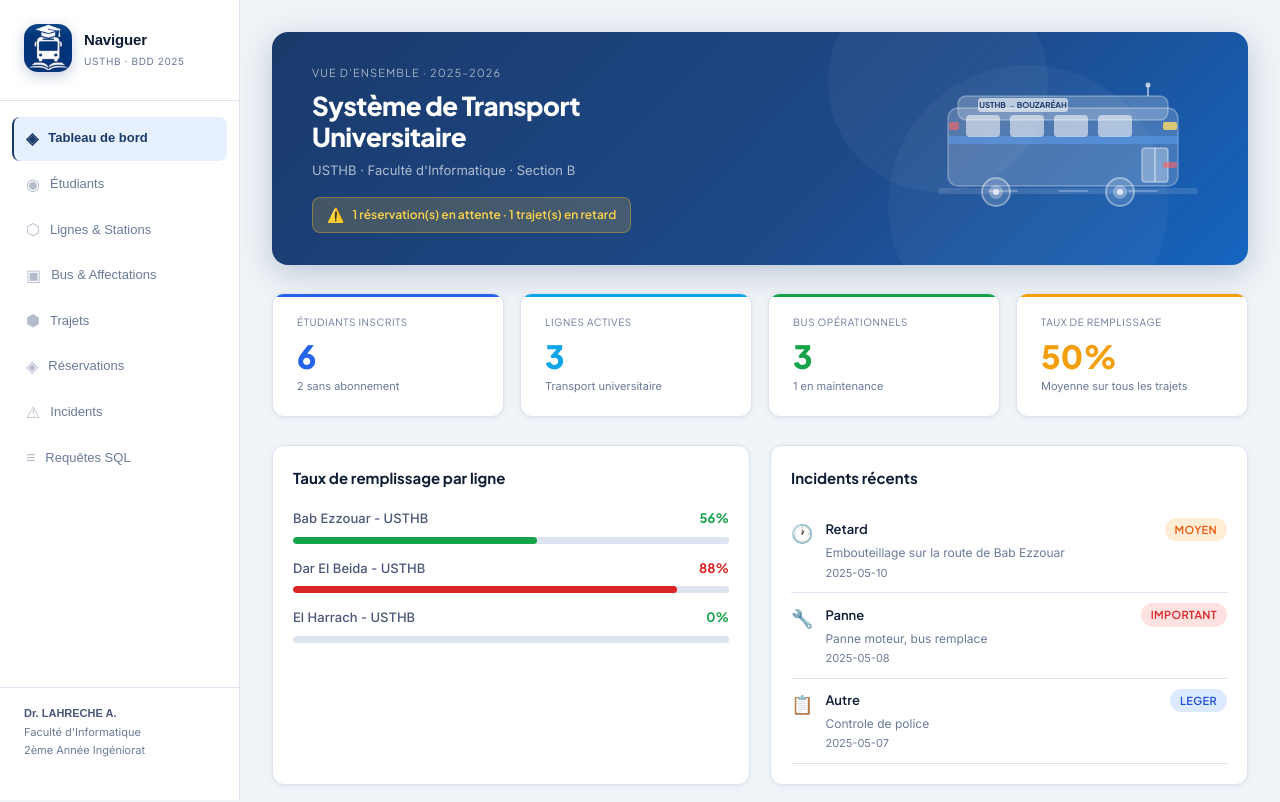
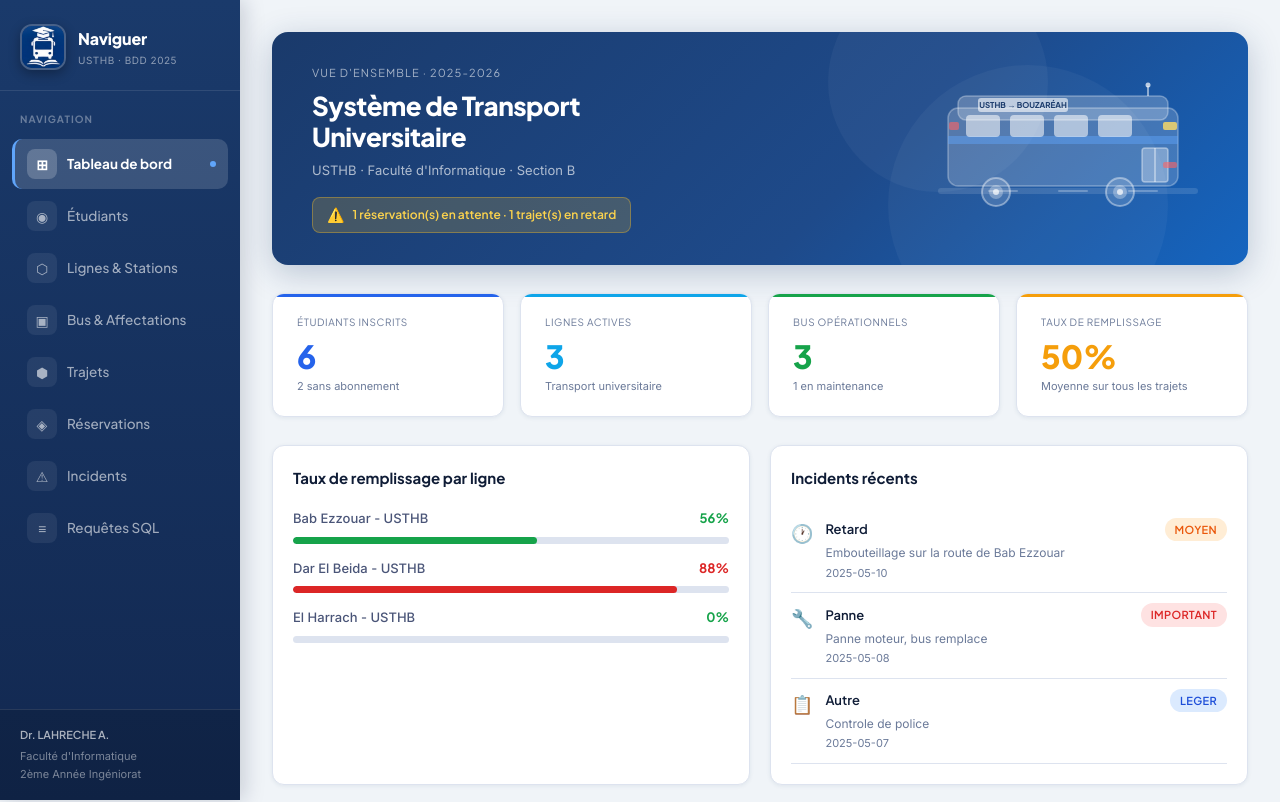
Before and after one commit to bchraaaa2-arch/transport-universitaire, a Next.js app: page / in a window 1280 px wide. Shown: the top 802 px of the page. Built offline with nearby package versions, Linux system fonts and the light colour scheme.

Commit message:
Update Layout.js

```diff
--- a/src/components/Layout.js
+++ b/src/components/Layout.js
@@ -3,14 +3,14 @@
 import Image from 'next/image';
 
 const navItems = [
-  { href: '/', icon: '◈', label: 'Tableau de bord' },
-  { href: '/etudiants', icon: '◉', label: 'Étudiants' },
-  { href: '/lignes', icon: '⬡', label: 'Lignes & Stations' },
-  { href: '/bus', icon: '▣', label: 'Bus & Affectations' },
-  { href: '/trajets', icon: '⬢', label: 'Trajets' },
-  { href: '/reservations', icon: '◈', label: 'Réservations' },
-  { href: '/incidents', icon: '⚠', label: 'Incidents' },
-  { href: '/requetes', icon: '≡', label: 'Requêtes SQL' },
+  { href: '/',              icon: '⊞', label: 'Tableau de bord'   },
+  { href: '/etudiants',    icon: '◉', label: 'Étudiants'          },
+  { href: '/lignes',       icon: '⬡', label: 'Lignes & Stations'  },
+  { href: '/bus',          icon: '▣', label: 'Bus & Affectations'  },
+  { href: '/trajets',      icon: '⬢', label: 'Trajets'             },
+  { href: '/reservations', icon: '◈', label: 'Réservations'        },
+  { href: '/incidents',    icon: '⚠', label: 'Incidents'           },
+  { href: '/requetes',     icon: '≡', label: 'Requêtes SQL'         },
 ];
 
 export default function Layout({ children }) {
@@ -18,82 +18,131 @@
 
   return (
     <div style={{ display: 'flex', minHeight: '100vh' }}>
-      {/* Sidebar */}
+      {/* ── Sidebar bleu marine ── */}
       <aside style={{
         width: 240,
-        background: 'var(--surface)',
-        borderRight: '1px solid var(--border)',
+        background: 'linear-gradient(180deg, #1a3a6b 0%, #122850 100%)',
         display: 'flex',
         flexDirection: 'column',
         position: 'fixed',
         top: 0, left: 0, bottom: 0,
-        padding: '24px 0',
+        padding: '0',
         zIndex: 50,
+        boxShadow: '4px 0 20px rgba(10,24,55,0.18)',
       }}>
+
         {/* Logo */}
-        <div style={{ padding: '0 24px 28px', borderBottom: '1px solid var(--border)' }}>
+        <div style={{
+          padding: '24px 20px 20px',
+          borderBottom: '1px solid rgba(255,255,255,0.1)',
+        }}>
           <div style={{ display: 'flex', alignItems: 'center', gap: 12 }}>
             <div style={{
-              width: 48, height: 48,
-              borderRadius: 14,
+              width: 46, height: 46,
+              borderRadius: 12,
               overflow: 'hidden',
               flexShrink: 0,
-              boxShadow: '0 4px 14px rgba(30,58,138,0.25)',
+              boxShadow: '0 4px 12px rgba(0,0,0,0.3)',
+              border: '2px solid rgba(255,255,255,0.2)',
             }}>
               <Image
                 src="/logo.png"
-                alt="Naviguer logo"
-                width={48}
-                height={48}
+                alt="Naviguer"
+                width={46}
+                height={46}
                 style={{ width: '100%', height: '100%', objectFit: 'cover' }}
               />
             </div>
             <div>
-              <div style={{ fontFamily: 'Syne, sans-serif', fontWeight: 800, fontSize: 15, color: 'var(--text)', letterSpacing: '-0.01em' }}>Naviguer</div>
-              <div style={{ fontSize: 10, color: 'var(--text-muted)', letterSpacing: '0.06em', marginTop: 1 }}>USTHB · BDD 2025</div>
+              <div style={{
+                fontFamily: 'Plus Jakarta Sans, sans-serif',
+                fontWeight: 800, fontSize: 16,
+                color: '#ffffff',
+                letterSpacing: '-0.01em',
+              }}>Naviguer</div>
+              <div style={{ fontSize: 10, color: 'rgba(255,255,255,0.5)', letterSpacing: '0.05em', marginTop: 1 }}>
+                USTHB · BDD 2025
+              </div>
             </div>
           </div>
         </div>
 
-        {/* Nav */}
-        <nav style={{ flex: 1, padding: '16px 12px', overflowY: 'auto' }}>
+        {/* Label nav */}
+        <div style={{
+          padding: '20px 20px 8px',
+          fontSize: 10, fontFamily: 'Plus Jakarta Sans, sans-serif',
+          fontWeight: 700, letterSpacing: '0.1em', textTransform: 'uppercase',
+          color: 'rgba(255,255,255,0.35)',
+        }}>
+          Navigation
+        </div>
+
+        {/* Nav links */}
+        <nav style={{ flex: 1, padding: '4px 12px', overflowY: 'auto' }}>
           {navItems.map(({ href, icon, label }) => {
             const active = router.pathname === href;
             return (
               <Link key={href} href={href} style={{
-                display: 'flex',
-                alignItems: 'center',
-                gap: 10,
-                padding: '9px 12px',
-                borderRadius: 8,
-                marginBottom: 2,
-                background: active ? 'rgba(59,130,246,.12)' : 'transparent',
-                color: active ? 'var(--accent)' : 'var(--text-muted)',
-                fontFamily: 'Syne, sans-serif',
-                fontWeight: active ? 600 : 400,
-                fontSize: 13,
+                display: 'flex', alignItems: 'center', gap: 10,
+                padding: '10px 12px', borderRadius: 10, marginBottom: 2,
+                background: active ? 'rgba(255,255,255,0.15)' : 'transparent',
+                color: active ? '#ffffff' : 'rgba(255,255,255,0.6)',
+                fontFamily: 'Plus Jakarta Sans, sans-serif',
+                fontWeight: active ? 700 : 500,
+                fontSize: 13.5,
                 transition: 'all 0.15s',
-                borderLeft: active ? '2px solid var(--accent)' : '2px solid transparent',
+                textDecoration: 'none',
+                borderLeft: active ? '3px solid #60a5fa' : '3px solid transparent',
+              }}
+              onMouseEnter={e => {
+                if (!active) {
+                  e.currentTarget.style.background = 'rgba(255,255,255,0.08)';
+                  e.currentTarget.style.color = '#ffffff';
+                }
+              }}
+              onMouseLeave={e => {
+                if (!active) {
+                  e.currentTarget.style.background = 'transparent';
+                  e.currentTarget.style.color = 'rgba(255,255,255,0.6)';
+                }
               }}>
-                <span style={{ fontSize: 16, opacity: active ? 1 : 0.5 }}>{icon}</span>
+                <span style={{
+                  width: 30, height: 30,
+                  display: 'flex', alignItems: 'center', justifyContent: 'center',
+                  borderRadius: 8,
+                  background: active ? 'rgba(255,255,255,0.2)' : 'rgba(255,255,255,0.07)',
+                  fontSize: 14, flexShrink: 0,
+                }}>{icon}</span>
                 {label}
+                {active && (
+                  <span style={{
+                    marginLeft: 'auto', width: 6, height: 6,
+                    borderRadius: '50%', background: '#60a5fa', flexShrink: 0,
+                  }} />
+                )}
               </Link>
             );
           })}
         </nav>
 
         {/* Footer */}
-        <div style={{ padding: '16px 24px', borderTop: '1px solid var(--border)' }}>
-          <div style={{ fontSize: 11, color: 'var(--text-muted)', lineHeight: 1.7 }}>
-            <div style={{ fontFamily: 'Syne, sans-serif', fontWeight: 600, color: 'var(--text-dim)' }}>Dr. LAHRECHE A.</div>
+        <div style={{
+          padding: '16px 20px',
+          borderTop: '1px solid rgba(255,255,255,0.1)',
+          background: 'rgba(0,0,0,0.15)',
+        }}>
+          <div style={{ fontSize: 11, color: 'rgba(255,255,255,0.45)', lineHeight: 1.7 }}>
+            <div style={{ fontFamily: 'Plus Jakarta Sans, sans-serif', fontWeight: 600, color: 'rgba(255,255,255,0.65)', marginBottom: 2 }}>
+              Dr. LAHRECHE A.
+            </div>
             <div>Faculté d'Informatique</div>
             <div>2ème Année Ingéniorat</div>
           </div>
         </div>
       </aside>
 
-      {/* Main content */}
-      <main style={{ marginLeft: 240, flex: 1, padding: '32px', minHeight: '100vh' }}>
+      {/* ── Main ── */}
+      <main style={{ marginLeft: 240, flex: 1, padding: '32px', minHeight: '100vh', background: '#f0f4f8' }}>
         {children}
       </main>
     </div>
```
